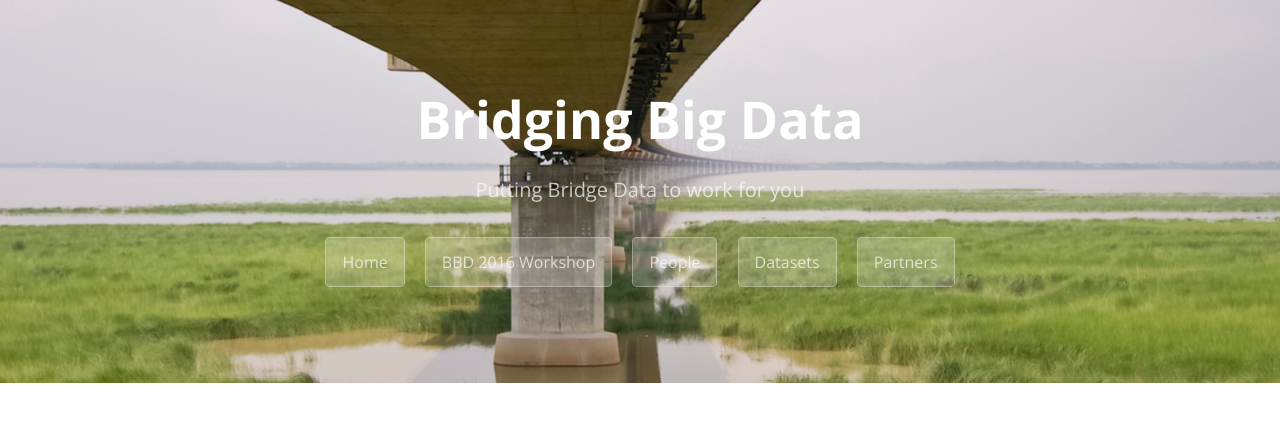
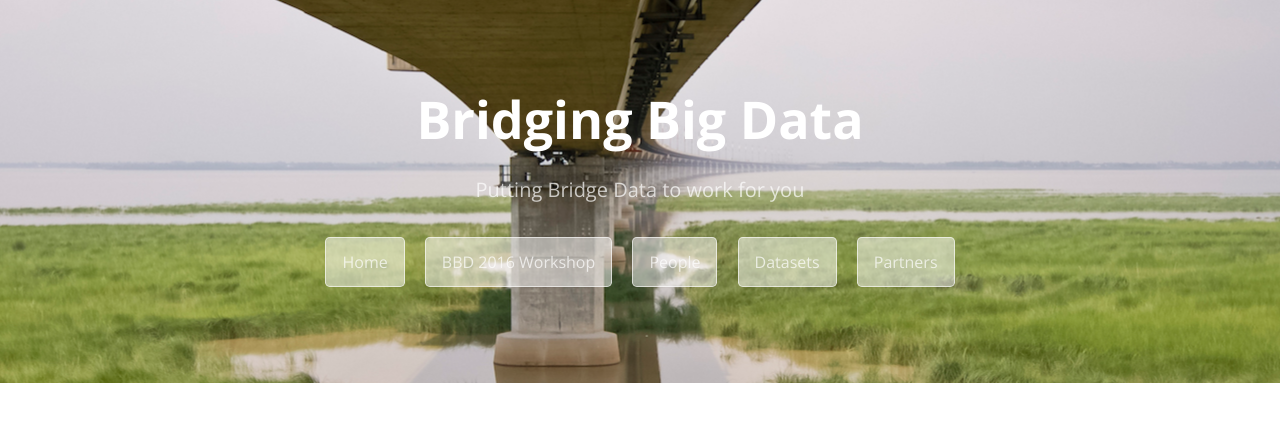
Before and after one commit to BridgingBigData/BridgingBigData.github.io, a Jekyll site: the page built from index.md, in a window 1280 px wide. Shown: the top 422 px of the page. Built offline with Jekyll 4.4.1, drawn with Linux system fonts in a browser that asks for light colours.

Commit message:
Update stylesheet.css

```diff
--- a/assets/stylesheets/stylesheet.css
+++ b/assets/stylesheets/stylesheet.css
@@ -19,8 +19,8 @@ a {
   display: inline-block;
   margin-bottom: 1rem;
   color: rgba(255, 255, 255, 0.7);
-  background-color: rgba(255, 255, 255, 0.2);
-  border-color: rgba(255, 255, 255, 0.3);
+  background-color: rgba(255, 255, 255, 0.5);
+  border-color: rgba(255, 255, 255, 0.6);
   border-style: solid;
   border-width: 1px;
   border-radius: 0.3rem;
@@ -31,8 +31,8 @@ a {
 .btn:hover {
   color: rgba(255, 255, 255, 0.8);
   text-decoration: none;
-  background-color: rgba(255, 255, 255, 0.3);
-  border-color: rgba(255, 255, 255, 0.4); }
+  background-color: rgba(255, 255, 255, 0.6);
+  border-color: rgba(255, 255, 255, 0.7); }
 
 @media screen and (min-width: 64em) {
   .btn {
```
